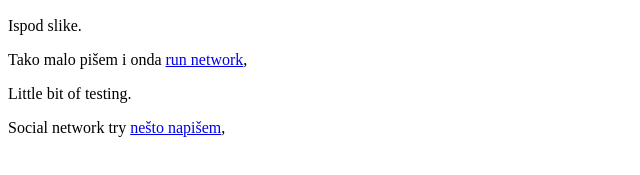
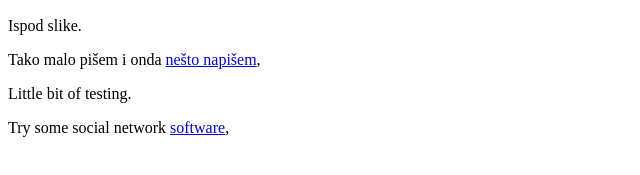
Before and after one commit to learnts/web, a plain HTML site: page index.html in a window 1280 px wide. Shown: the part 517-692 px from the top of the page, 0-640 px from the left. Drawn offline with Linux system fonts and the light colour scheme.

Commit message:
added nodes3

```diff
--- a/index.html
+++ b/index.html
@@ -22,12 +22,12 @@
 <img src="happy_animal.jpg" alt="Girl in a jacket" height="400">
 <p>Ispod slike.</p>
 </div>
-<p>Tako malo pišem i onda <a href="nodes.html">run network</a>,</p>
+<p>Tako malo pišem i onda <a href="DES_Learn.html">nešto napišem</a>,</p>
 <div>
 <p>Little bit of testing.</p>
 </div>
 <div>
-<p>Social network try <a href="DES_Learn.html">nešto napišem</a>,</p>
+<p>Try some social network <a href="nodes.html">software</a>,</p>
 </div>
 </body>
 </html>
```
